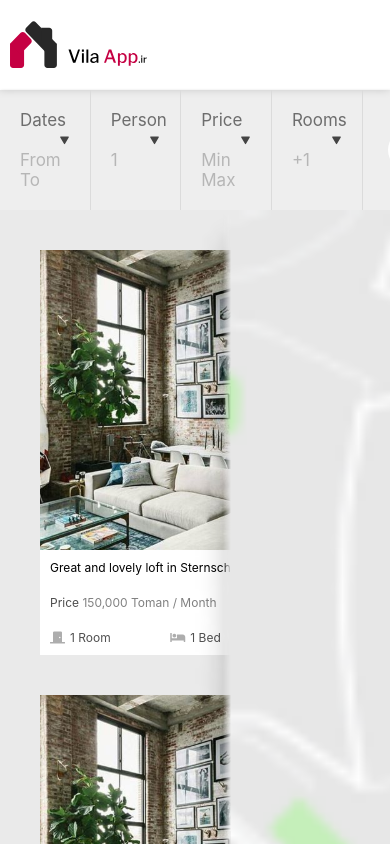
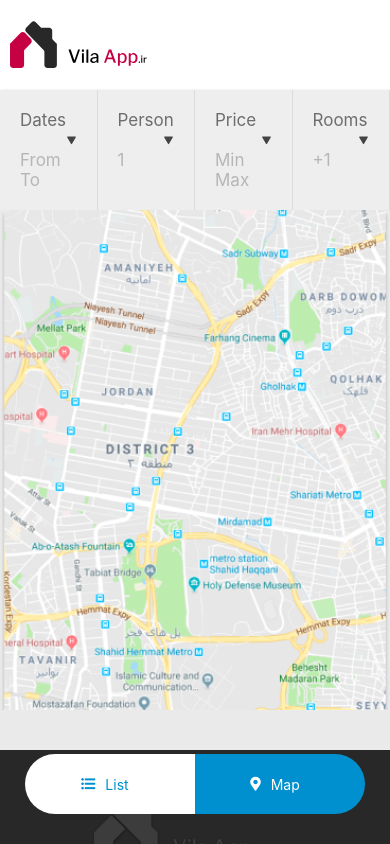
Before and after one commit to arasico/vilaapp, a React (Create React App) app: page /search-result in a window 390 px wide. Shown: the top 844 px of the page. Built offline with nearby package versions, Linux system fonts and the light colour scheme.

Commit message:
except of scroll

```diff
--- a/package.json
+++ b/package.json
@@ -3,6 +3,7 @@
   "version": "0.1.0",
   "private": true,
   "dependencies": {
+    "radium": "^0.25.0",
     "rc-dropdown": "^2.2.1",
     "rc-menu": "^7.4.20",
     "rc-tabs": "^9.5.6",
--- a/src/en/components/search-index/searchIndex.js
+++ b/src/en/components/search-index/searchIndex.js
@@ -88,11 +88,11 @@ class SearchIndex extends Component {
                             overlay={SelectCityMenu}
                             animation="slide-up"
                         >
-                            <div className="drop-down-list">{this.state.selectCity}<img src={arrow} style={{paddingLeft:10, paddingTop:5, height:11, width:11, float:'right' }}  alt="arrow"/> </div>
+                            <div className="drop-down-list">{this.state.selectCity}<img src={arrow} style={{marginRight:5,marginLeft:10, height:11, width:11 }}  alt="arrow"/> </div>
                         </Dropdown>
                     </li>
 
-                    <li className="chechin">
+                    <li className="checkin">
                         <span className="lbl-date" style={{paddingLeft:'10px'}}>Check in</span>
                         <DatePicker className="date-down"
                             selected={this.state.startDate}
@@ -100,7 +100,7 @@ class SearchIndex extends Component {
                         />
                     </li>
 
-                    <li className="chechout">
+                    <li className="checkout">
                         <span  className="lbl-date"  style={{paddingLeft:'10px'}}>Check Out</span>
                             <DatePicker className="date-down"
                                 selected={this.state.startDate}
@@ -115,7 +115,7 @@ class SearchIndex extends Component {
                             overlay={menu}
                             animation="slide-up"
                         >
-                            <div className="drop-down-list">{this.state.person} Person <img src={arrow} style={{paddingLeft:10, paddingTop:5, height:11, width:11, float:'right' }} alt="arrow" /> </div>
+                            <div className="drop-down-list">{this.state.person} Person <img src={arrow} style={{marginRight:5,marginLeft:10, height:11, width:11 }} alt="arrow" /> </div>
                         </Dropdown>
                     </li>
                 </ul>
--- a/src/en/components/search-index/style.css
+++ b/src/en/components/search-index/style.css
@@ -1,37 +1,4 @@
 
-
-
-@media screen and (max-width: 1420px) {
-
-    .chechin , .chechout{
-        display: none!important;
-    }
-
-}
-
-
-@media screen and (max-width: 860px) {
-
-    .chechin , .chechout, .peronSelection{
-        display: none!important;
-    }
-    li.selectCity{
-        border: 0!important;
-    }
-
-}
-
-@media screen and (max-width: 600px) {
-
-     li.selectCity{
-         border: 0!important;
-     }
-     .search-box-container{
-         width: 90%;
-
-     }
-
-}
 
 
 
@@ -40,9 +7,9 @@
 
 .search-bx-container{
     width: 100%;
-    height: 60px;
+    height: 72px;
     background-color: #FFFFFF;
-    border: 6px solid rgba(193,193,193,0.8);
+    border: 5px solid rgba(193,193,193,0.8);
     border-radius: 50px;
 
 }
@@ -52,18 +19,22 @@
     list-style-type: none;
     margin: 0;
     padding: 0 20px;
+    display: flex;
+    flex-direction: row;
 }
 
 .search-bx-container ul  li {
-    float: left;
     display: block;
-    text-align: center;
     padding: 0 8px;
     text-decoration: none;
     border-right: 1px solid #E5E5E5;
+    text-align: left;
 
 }
+.checkin , .checkout{
 
+    width: 220px;
+}
 
 
 .search-bx-container  .drop-down{
@@ -86,17 +57,16 @@ font-size: 18px;
 }
 .lbl-date{
     position: absolute;
-    padding-top: 19px;
+    padding-top: 22px;
 }
 
  .date-down{
     border: 0;
     background-color: transparent;
-    padding: 20px 0 20px 86px;
+    padding: 20px 0 20px 110px;
     font-size: 18px;
-    width: 100px;
     color: #555;
-
+    width: 215px;
  }
 
 
@@ -108,7 +78,7 @@ font-size: 18px;
     font-size: 18px;
     color: #fff;
     float: right;
-    top: -6px;
+    top: -70px;
     right: -6px;
     position: relative;
     -webkit-transition: background-color 0.5s ease-out;
@@ -125,7 +95,7 @@ font-size: 18px;
  }
 
  .drop-down-list{
-    padding: 18px 23px 24px 15px;
+    padding: 23px 23px 23px 15px;
     cursor: pointer;
 
 
@@ -135,3 +105,40 @@ font-size: 18px;
 li.peronSelection {
     border: 0 !important;
  }
+
+
+
+ @media screen and (max-width: 1420px) {
+
+    .chechin , .chechout{
+        display: none!important;
+    }
+
+}
+
+
+@media screen and (max-width: 860px) {
+
+    .checkin , .checkout {
+        display: none!important;
+    }
+    li.selectCity{
+        border: 0!important;
+    }
+    .search-box-container{
+        width: 600px;
+    }
+
+}
+
+@media screen and (max-width: 600px) {
+
+     li.selectCity{
+         border: 0!important;
+     }
+     .search-box-container{
+         width: 90%;
+
+     }
+
+}
--- a/src/en/components/searchResultData/searchResultData.css
+++ b/src/en/components/searchResultData/searchResultData.css
@@ -6,6 +6,15 @@ padding: 10px
 .data-child{
     margin: 10px;
     background-color: #fff;
+    transition: ease .3s box-shadow,ease .3s transform;
+    cursor: pointer;
+    border-radius: 5px;
+    overflow: hidden;
+}
+.data-child:hover{
+    box-shadow: 18px 14px 27px 0 rgba(0,0,0,.1);
+    transform: translateY(-3px);
+    transition: ease .3s box-shadow,ease .3s transform;
 }
 
 .data-description{
--- a/src/en/components/searchResultData/searchResultData.js
+++ b/src/en/components/searchResultData/searchResultData.js
@@ -1,14 +1,27 @@
 import React from 'react';
 import pic from './../../../assets/img/pic.svg'
 import './searchResultData.css'
+
+
+const styles = {
+    image: {
+        backgroundImage: 'url(' + pic + ')',
+        width: '300px',
+        height: '300px',
+        backgroundSize: 'cover',
+        '@media screen and (minWidth: 600px)': {
+          }
+
+    }
+}
 
 const searchResultData = (props) => {
     return (
         <div className="data-parent" >
             <div className="data-child" >
-            <div style={{backgroundImage:'url(' + pic + ')' ,width: '300px' , height : '300px' , backgroundSize: 'cover'   }} >
+                <div style={styles.image} >
 
-            </div>
+                </div>
                 {/* <img src={pic} alt={props.alt} /> */}
                 <div className="data-description" >{props.description}Great and lovely loft in Sternschanze</div>
                 <div className="data-price-box" >
@@ -17,15 +30,15 @@ const searchResultData = (props) => {
                 </div>
                 <div className="data-details">
                     <div className="data-room">
-                        <i class="fas fa-door-closed"></i>
+                        <i className="fas fa-door-closed"></i>
                         <span>{props.room}1 Room</span>
                     </div>
                     <div className="data-bed" >
-                        <i class="fas fa-bed"></i>
+                        <i className="fas fa-bed"></i>
                         <span>{props.bed}1 Bed</span>
                     </div>
                     <div className="data-mm">
-                        <i class="far fa-building"></i>
+                        <i className="far fa-building"></i>
                         <span>{props.mm}45 M</span>
                     </div>
                 </div>
--- a/src/en/container/index/index.css
+++ b/src/en/container/index/index.css
@@ -46,7 +46,7 @@
 
 
 .search-box-container{
-    width: 60%;
+    width: 900px;
     margin: auto;
     padding-top: 350px;
     height: auto;
--- a/src/en/container/landlord/landloard.js
+++ b/src/en/container/landlord/landloard.js
@@ -66,7 +66,8 @@ class LandLoard extends Component {
                                 <div className="good-hands-items">
                                     <h3><span style={{fontSize:30, fontWeight:700}}>W</span>e know how difficult it can be to rent out an apartment to the right person. VilaApp makes sure that your furnished apartment gets tenants you are looking for.</h3>
                                     <h3>No matter if you want to rent out a furnished apartment, house, studio or a penthouse - once you list it on VilaApp, we take care of the rest.</h3>
-                                    <NavLink to="/create" className="btn  btn-green pt100">Start renting out</NavLink>
+
+                                    <div className="start-renting-box" ><NavLink to="/create" className="btn  btn-green pt100">Start renting out</NavLink></div>
                                 </div>
                                 <div className="good-hands-items">
                                     <ul>
--- a/src/en/container/landlord/style.css
+++ b/src/en/container/landlord/style.css
@@ -68,7 +68,7 @@ box-shadow: -1px -1px 9px 0px rgba(0,0,0,0.19);
     height: 200px;
     background-color: #fff;
     position: absolute;
-    margin-top: 480px!important;
+    margin-top: 580px!important;
     text-align: center;
     left: 0;
     right: 0;
@@ -93,7 +93,7 @@ box-shadow: -1px -1px 9px 0px rgba(0,0,0,0.19);
     font-size: 25px;
     font-family: 'Gill Sans', 'Gill Sans MT', Calibri, 'Trebuchet MS', sans-serif;
     font-weight: 100;
-    line-height: 0.4em;
+    line-height: 2.4em;
     color: #333;
 
 }
@@ -112,9 +112,12 @@ box-shadow: -1px -1px 9px 0px rgba(0,0,0,0.19);
     padding: 20px 25px;
 
 }
+.vilaapp-way-continu-items img{
+    margin-bottom: 20px;
+}
 .vilaapp-way-continu-items h1{
     line-height: 1em;
-
+    margin-bottom: 20px;
 }
 
 .vilaapp-way-continu-items h3{
@@ -122,7 +125,9 @@ box-shadow: -1px -1px 9px 0px rgba(0,0,0,0.19);
     font-weight: 100;
     color: #333;
 }
-
+.start-renting-box{
+    margin-top: 40px;
+}
 
 .good-hands {
 
--- a/src/en/container/searchResult/searchResult.css
+++ b/src/en/container/searchResult/searchResult.css
@@ -14,15 +14,21 @@
     justify-content: space-between;
     background-color: #EEEEEE;
     align-items: center;
+    position: relative;
+    z-index: 2;
+    width: 100%;
 
 }
 .select-filter{
     display: flex;
     flex-direction: row;
     width: 600px;
-    position: relative;
+    /* position: relative; */
+    background-color: #eee;
+    z-index: 2;
 }
 .select-filter-child{
+    position: relative;
     width: 25%;
     padding: 10px 20px;
     border-right: 1px solid #DBDBDB;
@@ -40,8 +46,8 @@
 }
 .select-from-to{
     position: absolute;
-    top: 100px;
     background-color: #fff;
+    top: 98px;
     width: 400px;
     height: 250px;
     border-radius: 0px 0px 30px 30px;
@@ -53,7 +59,7 @@
 }
 .select-min-max{
     position: absolute;
-    top: 100px;
+    top: 98px;
     background-color: #fff;
     width: 250px;
     border-radius: 0px 0px 30px 30px;
@@ -62,7 +68,18 @@
     overflow: hidden;
     box-shadow: 0px 4px 4px rgba(0, 0, 0, 0.25);
 }
-
+.filter1{
+    left: 0;
+}
+.filter2{
+left: 150px
+}
+.filter3{
+left: 300px
+}
+.filter4{
+left: 450px
+}
 .from-to-box{
     height: calc(100% - 50px );
     display: flex;
@@ -103,7 +120,15 @@ cursor: pointer;
 .filter-date-desc{
     color: #B6B6B6;
 padding: 10px 0px
-
+}
+.my-filter-action{
+    position: absolute;
+    top: 0;
+    left: 0;
+    right: 0;
+    bottom: 0;
+    z-index: 3;
+    cursor: pointer;
 }
 .filter-date-action{
 
@@ -132,7 +157,7 @@ padding: 10px 0px
 
 }
 .select-listing-map:hover{
-    opacity: .8;
+    opacity: .9;
     transition: all .2s ;
 
 }
@@ -217,6 +242,7 @@ padding: 10px 0px
 
 .searchMap{
 width: 0%;
+height: 0;
 opacity: 0;
 transform: translateX(2000px);
 transition: all .5s cubic-bezier(0.000, 0.000, 0.580, 1.000);
@@ -224,6 +250,7 @@ transition: all .5s cubic-bezier(0.000, 0.000, 0.580, 1.000);
 .serachMapActive{
     opacity: 1;
     width: 50%;
+    height: 100vh;
 transform: translateX(0px);
 transition: all .5s cubic-bezier(0.000, 0.000, 0.580, 1.000);
 }
@@ -243,3 +270,103 @@ transition: all .5s cubic-bezier(0.000, 0.000, 0.580, 1.000);
     padding: 20px;
     transition: all .5s cubic-bezier(0.000, 0.000, 0.580, 1.000);
 }
+
+
+@media screen and (max-width: 640px) {
+
+.map-list-box{
+    flex-direction: column-reverse;
+}
+.searchMap{
+    width: 100%;
+    height: 0;
+    z-index: 1;
+    transform: translateY(-2000px);
+    transition: all .5s cubic-bezier(0.000, 0.000, 0.580, 1.000);
+    }
+.serachMapActive{
+    width: 100%;
+    z-index: 1;
+    height: 500px;
+    transform: translateY(0px);
+    transition: transform .5s cubic-bezier(0.000, 0.000, 0.580, 1.000);
+}
+.searchList100{
+    width: 100%;
+    display: flex;
+    flex-wrap: wrap;
+    padding: 20px;
+    justify-content: center;
+    transition: all .5s cubic-bezier(0.420, 0.000, 1.000, 1.000);
+    }
+.searchList{
+    width: 100%;
+    height: 0;
+    display: flex;
+    flex-wrap: wrap;
+    justify-content: space-around;
+    padding: 20px;
+    transition: all .5s cubic-bezier(0.000, 0.000, 0.580, 1.000);
+}
+.select-filter{
+    width: 100%;
+}
+.select-griding {
+    display: flex;
+    flex-direction: row;
+    padding: 10px 25px;
+    align-items: flex-end;
+    border-radius: 30px;
+    position: fixed;
+    left: 0;
+    right: 0;
+    bottom: 0;
+    justify-content: center;
+    margin-bottom: 20px;
+    z-index: 2;
+}
+.select-listing-map{
+    width: 50%;
+    height: 60px;
+    font-size: 14px;
+}
+.filter1{
+    left: 0;
+}
+.filter2{
+left: 25%;
+}
+.filter3{
+left: 50%;
+}
+.filter4{
+left: 28%;
+}
+
+}
+
+@media screen and (max-width: 490px) {
+    .select-from-to {
+        width: 250px;
+        height: 400px;
+    }
+    .from-to-box {
+        flex-direction: column;
+    }
+    .select-from-to,.select-min-max{
+top: 115px;
+    }
+
+    .filter1{
+        left: 0;
+    }
+    .filter2{
+    left: 25%;
+    }
+    .filter3{
+    left: 30%;
+    }
+    .filter4{
+    left: 28%;
+    }
+}
--- a/src/en/container/searchResult/searchResult.js
+++ b/src/en/container/searchResult/searchResult.js
@@ -9,7 +9,15 @@ import './searchResult.css';
 
 
 
+const styles = {
+    map: {
+        backgroundImage: 'url(' + map + ')',
+        backgroundSize: 'cover',
+    }
+}
 
+
+let ticking = false;
 
 class SerachResult extends Component {
 
@@ -25,8 +33,39 @@ class SerachResult extends Component {
             mapShow: true
         };
         this.mapShowHandler = this.mapShowHandler.bind(this)
+
     }
 
+    componentDidMount() {
+        window.addEventListener('scroll', this.handleScroll);
+    }
+
+    componentWillUnmount() {
+        window.removeEventListener('scroll', this.handleScroll);
+    }
+    filter = React.createRef();
+    listMap = React.createRef();
+
+    handleScroll = () => {
+
+
+        if (!ticking && window.scrollY >= 100) {
+            window.requestAnimationFrame(() => {
+                this.filter.current.style.top = `0px`;
+                this.filter.current.style.position = `fixed`;
+                ticking = false;
+            });
+            ticking = true;
+        } else {
+            window.requestAnimationFrame(() => {
+                this.filter.current.style.top = `${0}px`;
+                this.filter.current.style.position = `unset`;
+
+                ticking = false;
+            });
+            ticking = true;
+        }
+    };
 
     selectFromToHandler = (event) => {
         event.preventDefault();
@@ -103,6 +142,7 @@ class SerachResult extends Component {
     }
 
 
+
     render() {
 
         let btnList = ['listBtn select-listing-map']
@@ -126,15 +166,49 @@ class SerachResult extends Component {
         return (
             <div >
                 <div className="search-result-box"  >
-                    <div className="filter-list-box" >
+                    <div className="filter-list-box" ref={this.filter} >
 
                         {/* date date date date  */}
                         <div className="select-filter notCloseMenuLand" >
                             <div className="select-filter-child notCloseMenuLand" >
-                                <p className="filter-date-drop notCloseMenuLand" onClick={this.selectFromToHandler} >Dates</p>
+                                <p className="filter-date-drop notCloseMenuLand"  >Dates</p>
                                 <img src={arrow} style={{ marginLeft: 10, marginTop: -5, height: 11, width: 11, float: 'right' }} alt="arrow" className="notCloseMenuLand" />
+
+                                <p className="filter-date-desc notCloseMenuLand" >From To</p>
+                                <p className="my-filter-action notCloseMenuLand" onClick={this.selectFromToHandler}></p>
+                            </div>
+
+                            {/* person person person person  */}
+                            <div className="select-filter-child notCloseMenuLand">
+                                <p className="filter-date-drop notCloseMenuLand" >Person</p>
+                                <img src={arrow} style={{ marginLeft: 10, marginTop: -5, height: 11, width: 11, float: 'right' }} alt="arrow" />
+
+                                <p className="filter-date-desc notCloseMenuLand" >1 </p>
+                                <p className="my-filter-action notCloseMenuLand" onClick={this.selectPersonHandler}></p>
+                            </div>
+
+                            {/* price  price price price */}
+                            <div className="select-filter-child notCloseMenuLand">
+                                <p className="filter-date-drop notCloseMenuLand" >Price</p>
+                                <img src={arrow} style={{ marginLeft: 10, marginTop: -5, height: 11, width: 11, float: 'right' }} alt="arrow" />
+
+                                <p className="filter-date-desc notCloseMenuLand" >Min Max </p>
+                                <p className="my-filter-action notCloseMenuLand" onClick={this.selectPriceHandler}></p>
+                            </div>
+
+                            {/* room room room room  */}
+                            <div className="select-filter-child notCloseMenuLand">
+                                <p className="filter-date-drop notCloseMenuLand" >Rooms</p>
+                                <img src={arrow} style={{ marginLeft: 10, marginTop: -5, height: 11, width: 11, float: 'right' }} alt="arrow" />
+
+                                <p className="filter-date-desc notCloseMenuLand" >+1 </p>
+                                <p className="my-filter-action notCloseMenuLand" onClick={this.selectRoomHandler}></p>
+                            </div>
+
+                             {/* filter selet box ====================== */}
+
                         <div className="select-date notCloseMenuLand" >
-                                    {this.state.selectFromTo ? <div className="select-from-to notCloseMenuLand" >
+                            {this.state.selectFromTo ? <div className="select-from-to filter1 notCloseMenuLand" >
                                 <div className="from-to-box notCloseMenuLand"  >
                                     <div className="select-from notCloseMenuLand" >From</div>
                                     <div className="select-to notCloseMenuLand" >To</div>
@@ -144,15 +218,8 @@ class SerachResult extends Component {
                                 </div>
                             </div> : ''}
                         </div>
-                                <p className="filter-date-desc notCloseMenuLand" >From To</p>
-                            </div>
-
-                            {/* person person person person  */}
-                            <div className="select-filter-child notCloseMenuLand">
-                                <p className="filter-date-drop notCloseMenuLand" onClick={this.selectPersonHandler}>Person</p>
-                                <img src={arrow} style={{ marginLeft: 10, marginTop: -5, height: 11, width: 11, float: 'right' }} alt="arrow" />
                         <div className="select-date" >
-                                    {this.state.selectPerson ? <div className="select-from-to notCloseMenuLand" >
+                            {this.state.selectPerson ? <div className="select-from-to filter2 notCloseMenuLand" >
                                 <div className="from-to-box notCloseMenuLand" >
                                     <div className="select-from notCloseMenuLand" >From</div>
                                     <div className="select-to notCloseMenuLand" >To</div>
@@ -162,15 +229,8 @@ class SerachResult extends Component {
                                 </div>
                             </div> : ''}
                         </div>
-                                <p className="filter-date-desc notCloseMenuLand" >1 </p>
-                            </div>
-
-                            {/* price  price price price */}
-                            <div className="select-filter-child notCloseMenuLand">
-                                <p className="filter-date-drop notCloseMenuLand" onClick={this.selectPriceHandler}>Price</p>
-                                <img src={arrow} style={{ marginLeft: 10, marginTop: -5, height: 11, width: 11, float: 'right' }} alt="arrow" />
                         <div className="select-date" >
-                                    {this.state.selectPrice ? <div className="select-min-max notCloseMenuLand" >
+                            {this.state.selectPrice ? <div className="select-min-max filter3 notCloseMenuLand" >
                                 <div className="min-to-max-box notCloseMenuLand" >
                                     <PriceMinMax />
                                 </div>
@@ -180,15 +240,8 @@ class SerachResult extends Component {
 
                             </div> : ''}
                         </div>
-                                <p className="filter-date-desc notCloseMenuLand" >Min Max </p>
-                            </div>
-
-                            {/* room room room room  */}
-                            <div className="select-filter-child notCloseMenuLand">
-                                <p className="filter-date-drop notCloseMenuLand" onClick={this.selectRoomHandler}>Rooms</p>
-                                <img src={arrow} style={{ marginLeft: 10, marginTop: -5, height: 11, width: 11, float: 'right' }} alt="arrow" />
                         <div className="select-date notCloseMenuLand" >
-                                    {this.state.selectRoom ? <div className="select-from-to notCloseMenuLand" >
+                            {this.state.selectRoom ? <div className="select-from-to filter4 notCloseMenuLand" >
                                 <div className="from-to-box notCloseMenuLand" >
                                     <div className="select-from notCloseMenuLand" >From</div>
                                     <div className="select-to notCloseMenuLand" >To</div>
@@ -198,10 +251,8 @@ class SerachResult extends Component {
                                 </div>
                             </div> : ''}
                         </div>
-                                <p className="filter-date-desc notCloseMenuLand" >+1 </p>
                         </div>
-                        </div>
-                        <div className="select-griding ">
+                        <div className="select-griding " ref={this.listMap}>
                             <div className={btnList.join(' ')}  >
                                 <i className="fas fa-list-ul"></i>
                                 <span className="select-list-btn"  >List</span>
@@ -213,6 +264,9 @@ class SerachResult extends Component {
                                 <p className="full-btn" id="map" onClick={this.mapShowHandler}></p>
                             </div>
                         </div>
+
+
+
                     </div>
                     <div className="map-list-box" >
                         <div className={searchList.join(' ')} >
@@ -226,7 +280,7 @@ class SerachResult extends Component {
                             <SearchResultData />
                             <SearchResultData />
                         </div>
-                        <div className={searchMap.join(' ')} style={{ backgroundImage: 'url(' + map + ')', backgroundSize: 'cover' }} >
+                        <div className={searchMap.join(' ')} style={styles.map} >
 
                         </div>
                     </div>
```
Also changed, not shown: 1 other file (tests, documents, lock files or other folders). Lines whose indentation alone changed are shown as unchanged.
